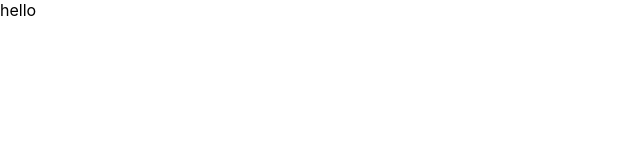
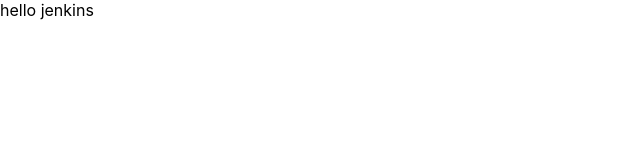
Before and after one commit to krunal04111993/react_hello, a React (Create React App) app: page / in a window 1280 px wide. Shown: the top 160 px of the page, without its empty margins (0-640 px from the left). Built offline with nearby package versions, Linux system fonts and the light colour scheme.

Commit message:
commited

```diff
--- a/src/App.js
+++ b/src/App.js
@@ -4,7 +4,7 @@
 function App() {
   return (
   <>
-  hello
+  hello jenkins
   </>
   );
 }
```
